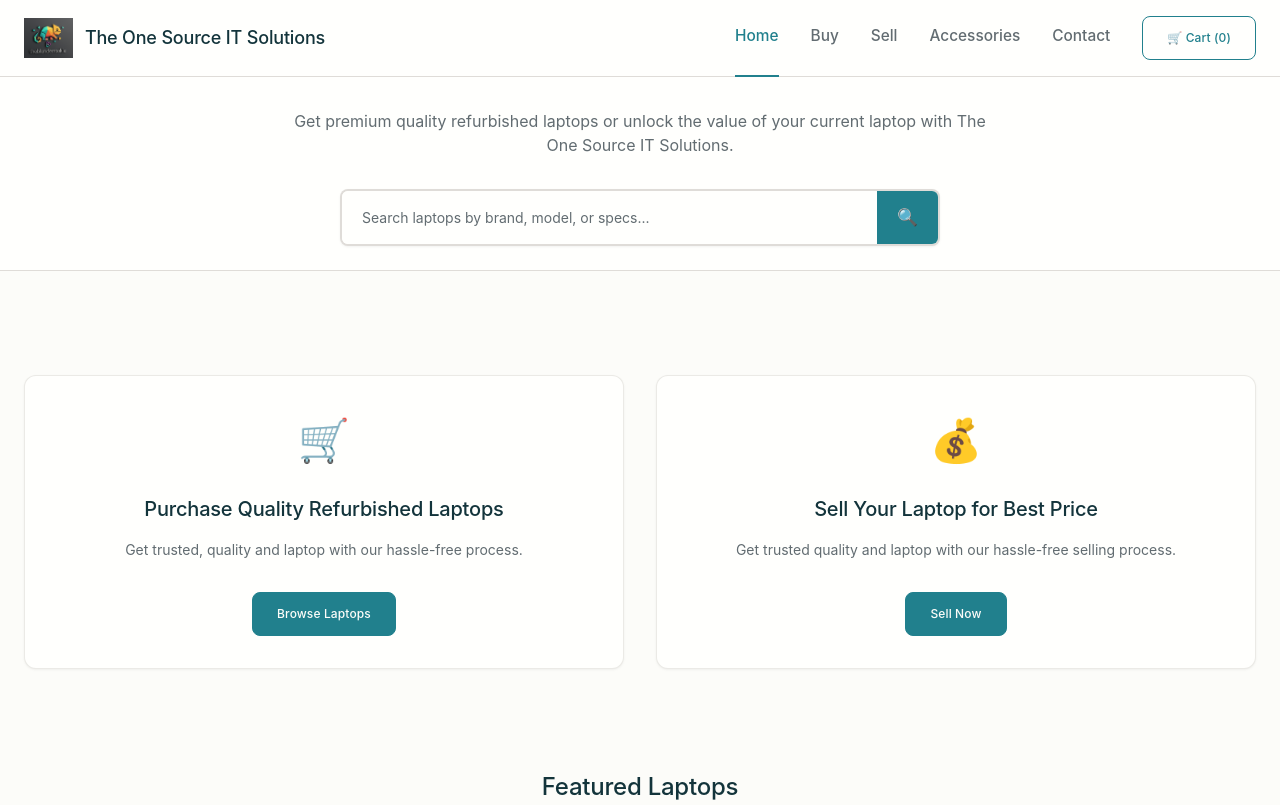
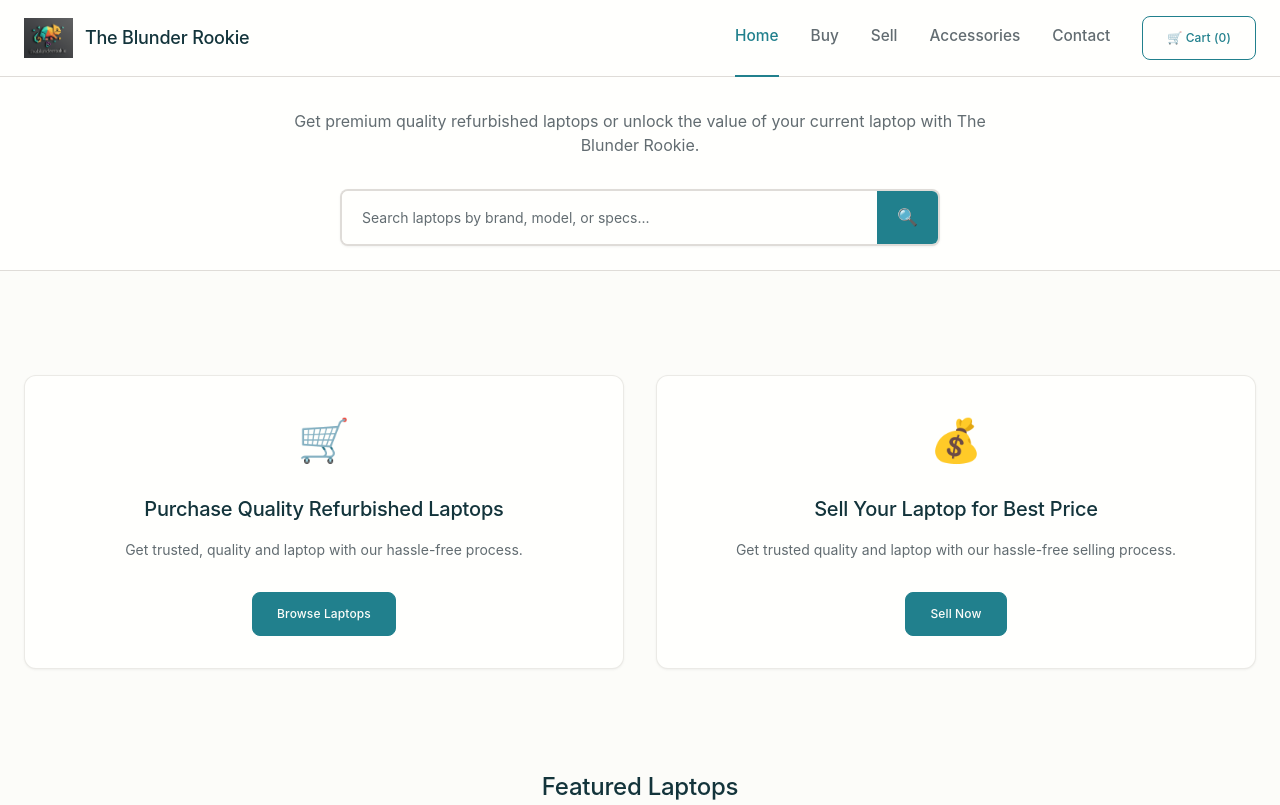
Before and after one commit to rajmohanacharya/tosit5, a plain HTML site: page index.html in a window 1280 px wide. Shown: the top 805 px of the page. Drawn offline with Linux system fonts and the light colour scheme; a web font is replaced by a local one.

Commit message:
Update index.html

```diff
--- a/index.html
+++ b/index.html
@@ -3,7 +3,7 @@
 <head>
     <meta charset="UTF-8" />
     <meta name="viewport" content="width=device-width, initial-scale=1" />
-    <title>The One Source IT Solutions - Refurbished Laptops Made Simple</title>
+    <title>The Blunder Rookie - A Subsidiary of Raj Group of Companies</title>
     <link rel="stylesheet" href="style.css" />
     <link rel="icon" type="image/x-icon" href="logo.jpg" />
 </head>
@@ -13,8 +13,8 @@
         <div class="container">
             <div class="header__content">
                 <div class="header__logo">
-                    <img src="logo.jpg" alt="The One Source IT Solutions" class="logo-image" />
-                    <h2>The One Source IT Solutions</h2>
+                    <img src="logo.jpg" alt="The Blunder Rookie" class="logo-image" />
+                    <h2>The Blunder Rookie</h2>
                 </div>
                 <nav class="header__nav">
                     <a href="#home" class="nav-link active">Home</a>
@@ -43,7 +43,7 @@
                     -->
                     <p class="hero__description">
                         Get premium quality refurbished laptops or unlock the value of your current laptop
-                        with The One Source IT Solutions.
+                        with The Blunder Rookie.
                     </p>
 
                     <!-- Search Container -->
@@ -462,8 +462,8 @@
             <div class="footer__content">
                 <div class="footer__section">
                     <div class="footer__logo-section">
-                        <img src="logo.jpg" alt="The One Source IT Solutions" class="footer-logo" />
-                        <h4>The One Source IT Solutions</h4>
+                        <img src="logo.jpg" alt="The Blunder Rookie" class="footer-logo" />
+                        <h4>The Blunder Rookie</h4>
                     </div>
                     <p>Premium Quality Refurbished Electronics</p>
                     <p>Your trusted partner for quality refurbished laptops with comprehensive warranty and professional service.</p>
@@ -495,17 +495,17 @@
                 <div class="footer__section">
                     <h4>Contact Info</h4>
                     <ul>
-                        <li>📞 +91-9876543210</li>
-                        <li>📧 support@theonesourceit.com</li>
+                        <li>📞 +91-987654321</li>
+                        <li>📧 support@theblunderrookie.com</li>
                         <li>🕒 Mon-Sat: 9 AM - 7 PM</li>
-                        <li>📍 Bangalore, India</li>
+                        <li>📍Bengaluru, India</li>
                     </ul>
                 </div>
             </div>
 
             <div class="footer__bottom">
                 <p>
-                    © 2025 The One Source IT Solutions. All rights reserved. |
+                    © 2025 The Blunder Rookie. All rights reserved. |
                     Made with ❤️ by <a href="https://rajmohanacharya.github.io" target="_blank">RajMohanAcharya</a>
                 </p>
             </div>
```
